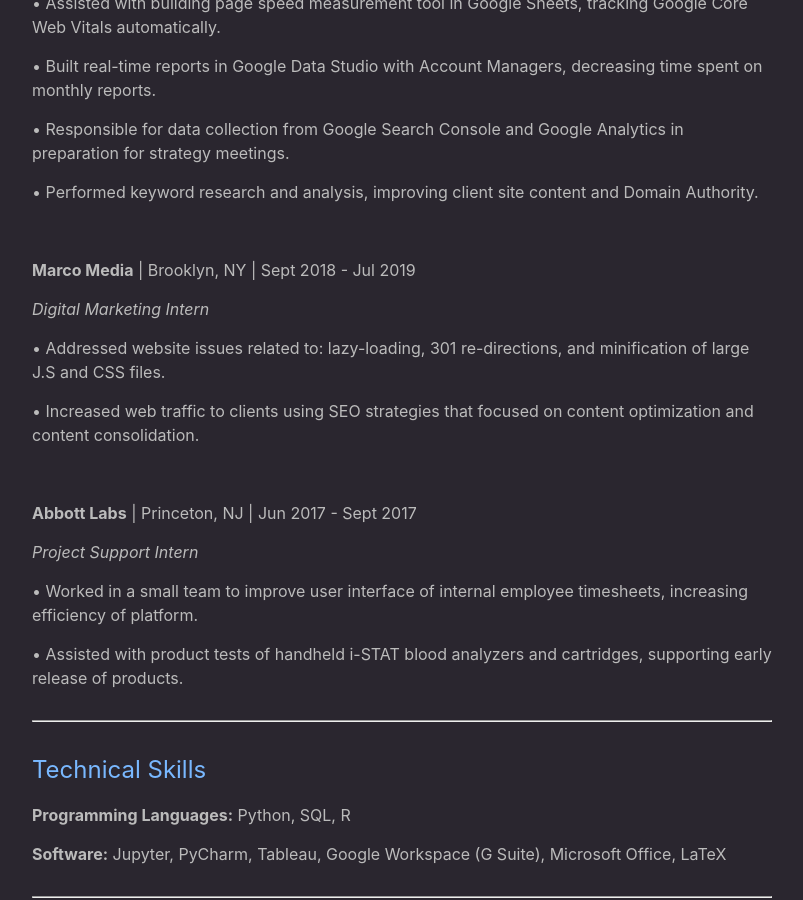
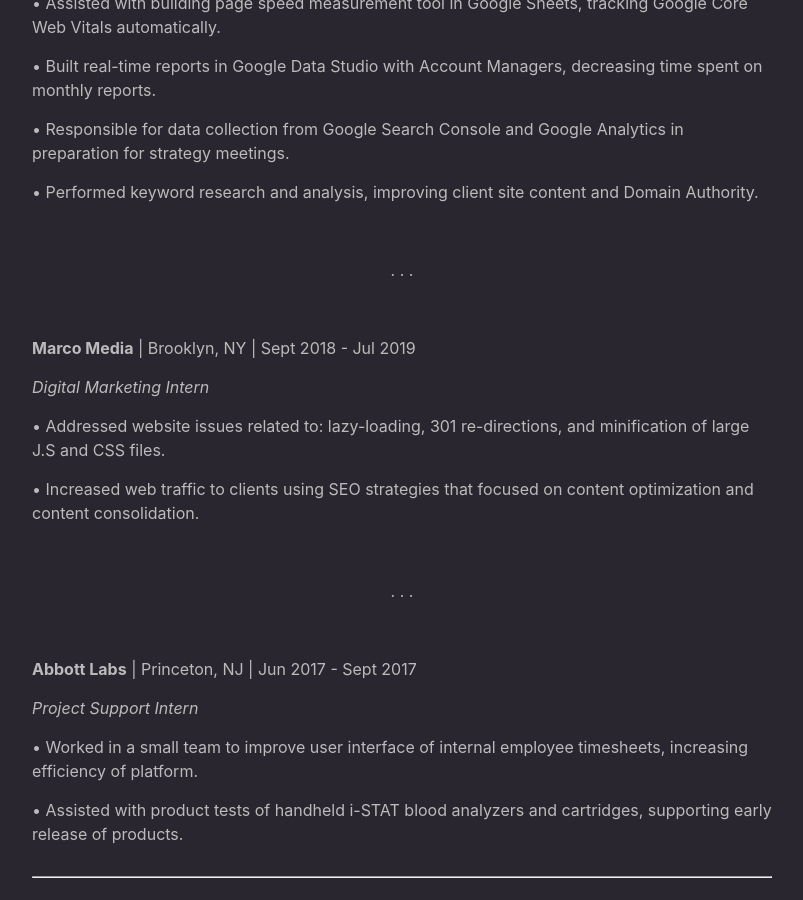
Before and after one commit to xyjiang970/xyjiang970.github.io, a Jekyll site: the page built from resume/resume.md, in a window 1280 px wide and 900 px high, scrolled down 1015 px. Shown: the whole window, without its empty margins (238-1041 px from the left). Built offline with Jekyll 4.4.1, drawn with Linux system fonts in a browser that asks for light colours.

Commit message:
Add files via upload

```diff
--- a/resume/resume.md
+++ b/resume/resume.md
@@ -54,6 +54,8 @@
 • Performed keyword research and analysis, improving client site content and Domain Authority.
 
 <br>
+<p align="center">. . . </p>
+<br>
 
 **Marco Media** \| Brooklyn, NY \| Sept 2018 - Jul 2019
 
@@ -63,6 +65,8 @@
 
 • Increased web traffic to clients using SEO strategies that focused on content optimization and content consolidation.
 
+<br>
+<p align="center">. . . </p>
 <br>
 
 **Abbott Labs** \| Princeton, NJ \| Jun 2017 - Sept 2017
```
